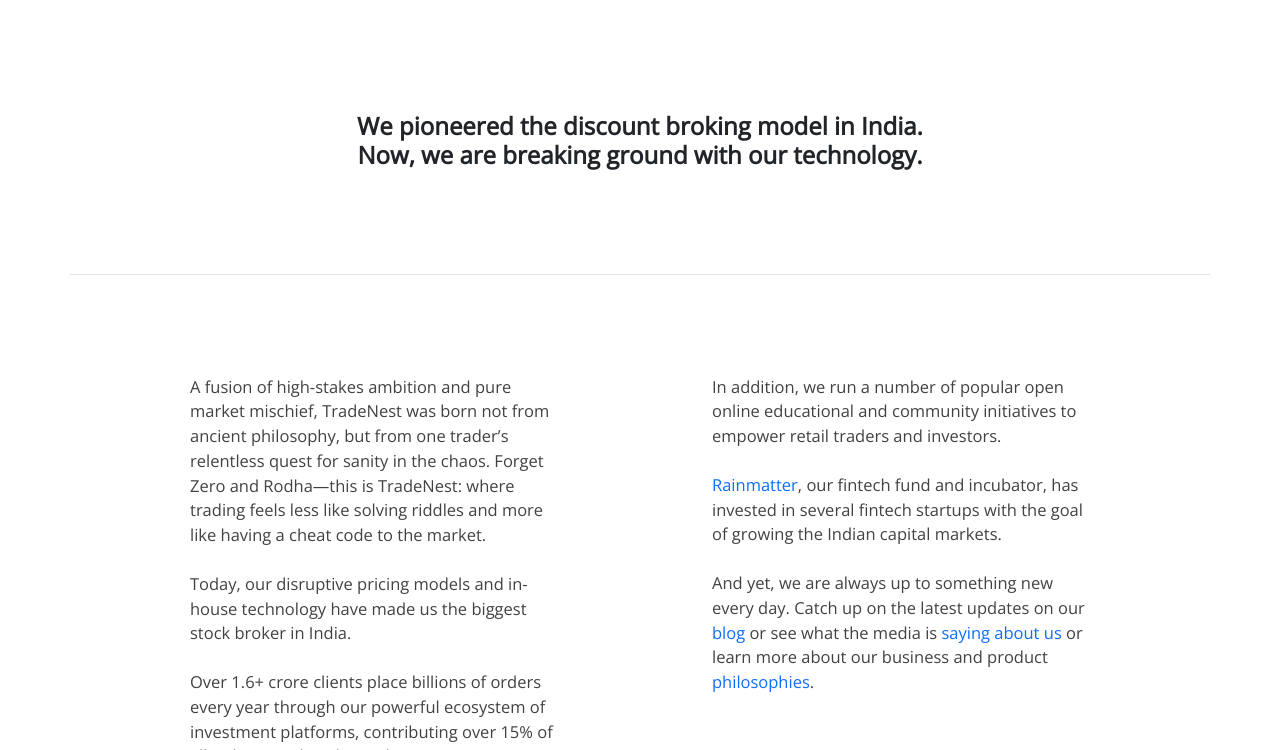
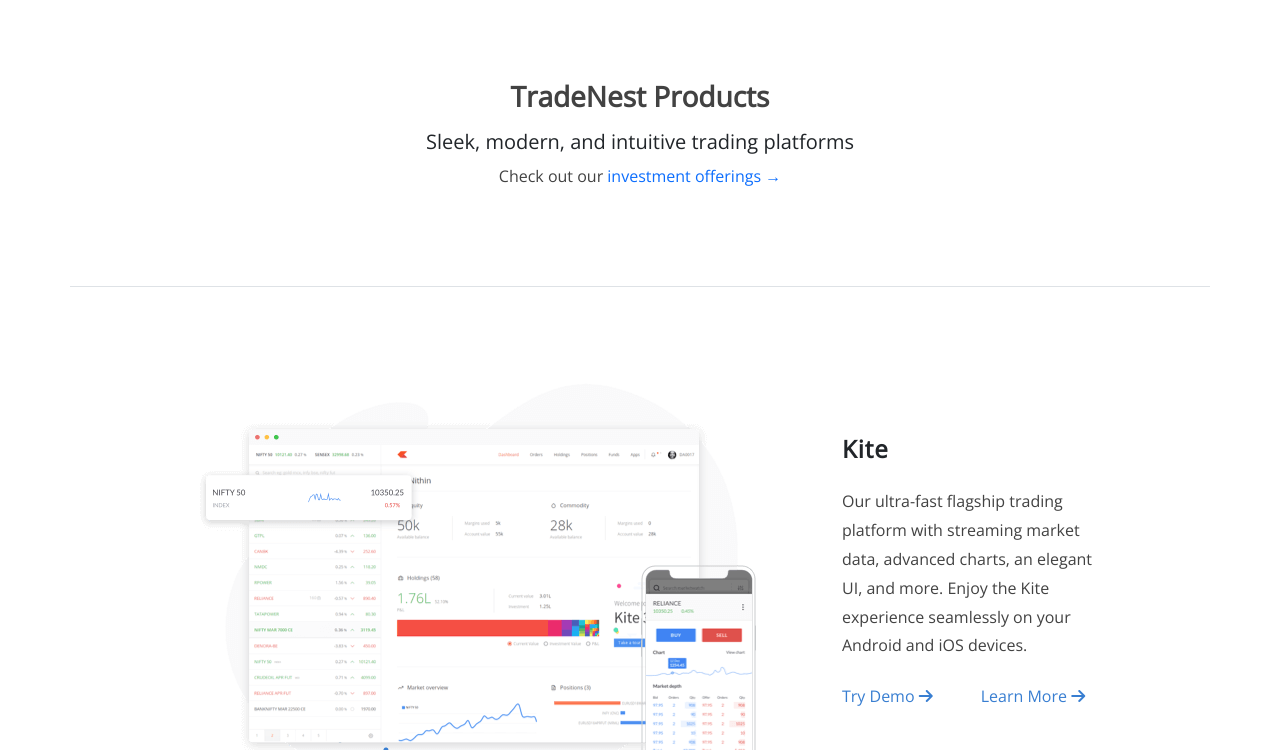
Before and after one commit to Anjali-Kumari20-dot/TradeNest, a React app in the folder frontend/: page /product in a window 1280 px wide. Shown: the part 96-846 px from the top of the page. Built offline with nearby package versions, Linux system fonts and the light colour scheme.

Commit message:
Hero and LestSection component setup

```diff
--- a/frontend/src/index.css
+++ b/frontend/src/index.css
@@ -34,8 +34,11 @@
   padding-left: 2rem;
 }
 .p-font{
-  font-size: 16.5px;
+  font-size: 1rem;
   color: #424242;
+  line-height: 1.8;
+  margin-bottom: 15px;
+  font-weight: 400;
 }
 .button-font{
   font-size: 19.2px;
@@ -71,3 +74,25 @@
 .custom-mt{
   margin-top: 10rem;
 }
+.custom-mt-pro{
+  margin-top: 8rem;
+}
+.custom-h1{
+  color: #424242;
+  font-size: 1.75rem;
+  font-weight: 600;
+}
+.custom-h2{
+  font-size: 1.5rem;
+  line-height: 1.5;
+  font-weight: 600;
+  margin-bottom: 20px;
+  letter-spacing: 1px;
+}
+
+.custom-a{
+  color: #387ed1;
+  text-decoration: none;
+  font-weight: 500;
+  background-color: rgba(0, 0, 0, 0);
+}
--- a/frontend/src/landing_page/products/Hero.js
+++ b/frontend/src/landing_page/products/Hero.js
@@ -2,7 +2,13 @@
 
 const hero = () => {
   return (
-    <h1>hero</h1>
+    <div className='container'>
+      <div className='row custom-mt-pro p-5 mb-5 text-center border-bottom' style={{lineHeight: "2.8"}}>
+        <h1 className='custom-h1 mb-3'>TradeNest Products</h1>
+        <h5>Sleek, modern, and intuitive trading platforms</h5>
+        <p className='mb-5 p-font'>Check out our <a href='#' style={{textDecoration: "none"}}>investment offerings →</a></p>
+      </div>
+    </div>
   )
 }
 
--- a/frontend/src/landing_page/products/LeftSection.js
+++ b/frontend/src/landing_page/products/LeftSection.js
@@ -1,9 +1,46 @@
-import React from 'react'
+import React from "react";
 
-const LeftSection = () => {
+const LeftSection = ({
+  imageUrl,
+  productName,
+  productDescription,
+  tryDemo,
+  learnMore,
+  googlePlay,
+  appStore,
+}) => {
   return (
-    <h1>LeftSection</h1>
-  )
-}
+    <div className="container">
+      <div className="row" style={{ marginBottom: "6.4rem" }}>
+        <div className="col-8 " style={{ padding: "3rem 8rem " }}>
+          <img src={imageUrl} />
+        </div>
+        <div
+          className="col-4"
+          style={{ paddingRight: "6rem", marginTop: "6rem" }}
+        >
+          <h2 className="custom-h2">{productName}</h2>
+          <p className="p-font mb-4">{productDescription}</p>
+          <div className="mb-5">
+            <a href={tryDemo} className="custom-a me-5">
+              Try Demo <i class="fa-solid fa-arrow-right"></i>
+            </a>
+            <a href={learnMore} className="custom-a">
+              Learn More <i class="fa-solid fa-arrow-right"></i>
+            </a>
+          </div>
+          <div>
+            <a href={googlePlay} className="me-3">
+              <img src="media/images/googlePlayBadge.svg" />
+            </a>
+            <a href={appStore}>
+              <img src="media/images/appstoreBadge.svg" />
+            </a>
+          </div>
+        </div>
+      </div>
+    </div>
+  );
+};
 
-export default LeftSection
+export default LeftSection;
--- a/frontend/src/landing_page/products/ProductsPage.js
+++ b/frontend/src/landing_page/products/ProductsPage.js
@@ -1,20 +1,45 @@
-import React from 'react'
-import Navbar from '../Navbar'
-import Hero from '../about/Hero'
-import LeftSection from './LeftSection'
-import RightSection from './RightSection'
-import Universe from './Universe'
-import Footer from '../Footer'
+import React from "react";
+import Hero from "./Hero";
+import LeftSection from "./LeftSection";
+import RightSection from "./RightSection";
+import Universe from "./Universe";
 
 const ProductsPage = () => {
   return (
     <>
-        <Hero />
-        <LeftSection />
-        <RightSection />
-        <Universe />
+      <Hero />
+      <LeftSection
+        imageUrl="media/images/kite.png"
+        productName="Kite"
+        productDescription="Our ultra-fast flagship trading platform with streaming market data, advanced charts, an elegant UI, and more. Enjoy the Kite experience seamlessly on your Android and iOS devices."
+        tryDemo=""
+        learnMore=""
+        googlePlay=""
+        appStore=""
+      />
+      <RightSection />
+      <LeftSection
+        imageUrl="media/images/coin.png"
+        productName="Coin"
+        productDescription="Buy direct mutual funds online, commission-free, delivered directly to your Demat account. Enjoy the investment experience on your Android and iOS devices."
+        tryDemo=""
+        learnMore=""
+        googlePlay=""
+        appStore=""
+      />
+      <RightSection />
+      <LeftSection
+        imageUrl="media/images/varsity.png"
+        productName="Varsity mobile"
+        productDescription="An easy to grasp, collection of stock market lessons with in-depth coverage and illustrations. Content is broken down into bite-size cards to help you learn on the go."
+        tryDemo=""
+        learnMore=""
+        googlePlay=""
+        appStore=""
+      />
+      <Universe />
     </>
-  )
-}
+  );
+};
 
-export default ProductsPage
+export default ProductsPage;
```
Also changed, not shown: frontend/src/landing_page/about/Hero.js (+23 -6 lines).
